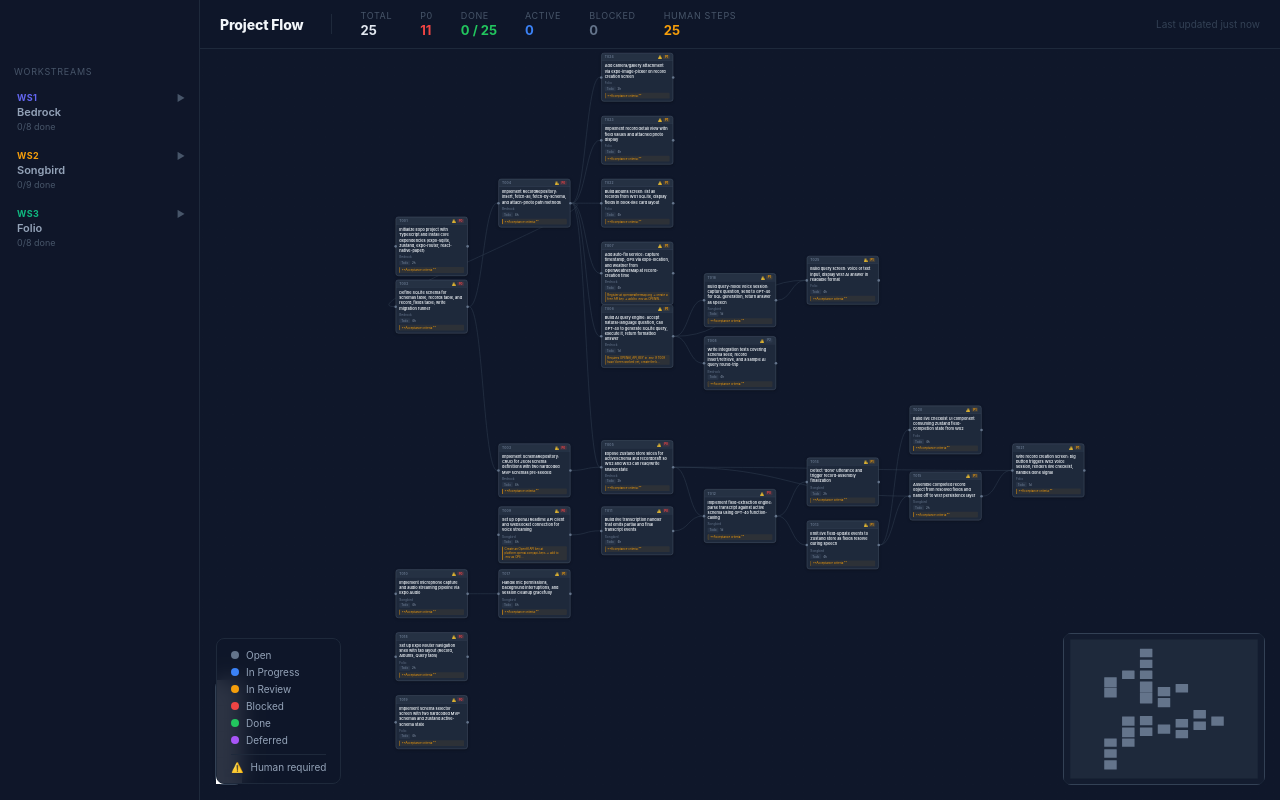
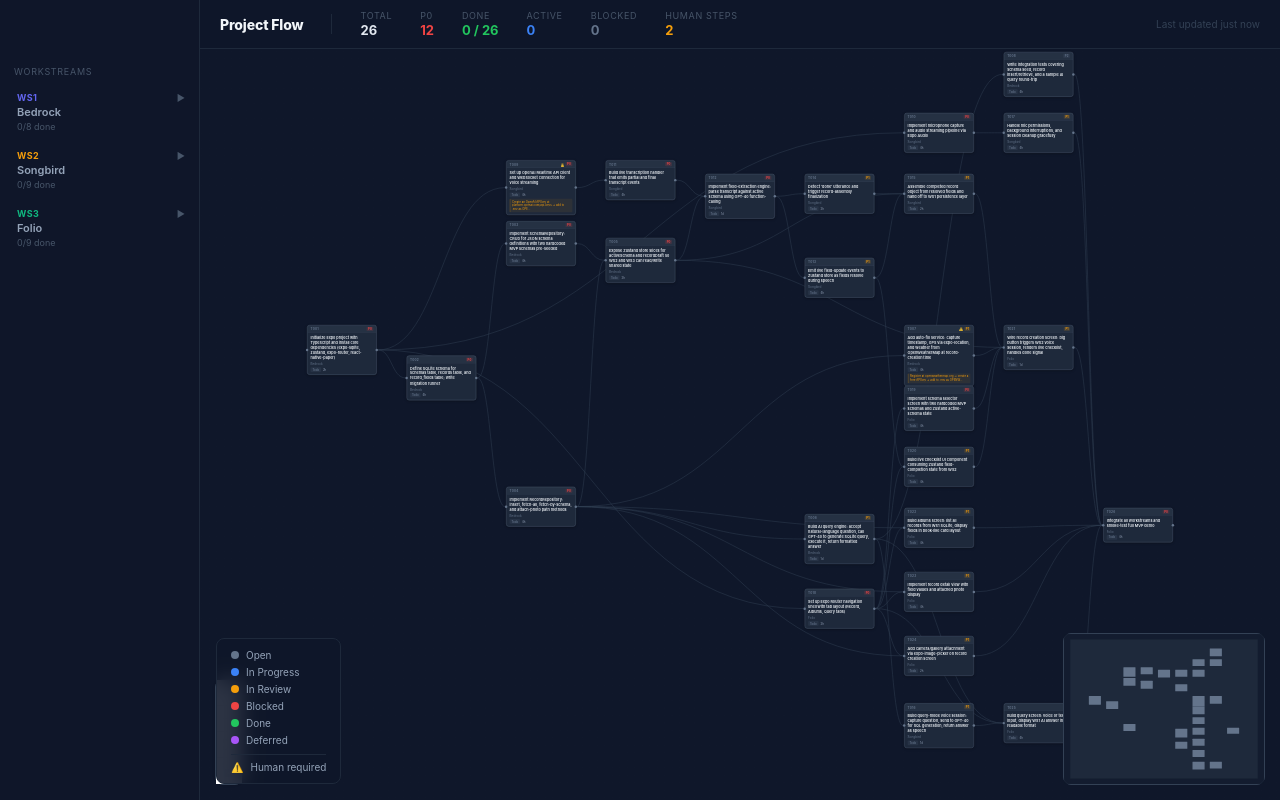
Before and after one commit to bryce-evans/beads-render, a React (Vite) app: page / in a window 1280 px wide. Built offline with nearby package versions, Linux system fonts and the light colour scheme.

Commit message:
add task validation and verification, improve render flowchart

```diff
--- a/src/App.tsx
+++ b/src/App.tsx
@@ -11,7 +11,7 @@ import {
   type NodeTypes,
 } from "@xyflow/react";
 import Dagre from "@dagrejs/dagre";
-import { tasks, generatedAt } from "./generated/tasks";
+import { tasks, generatedAt, workstreamScopes } from "./generated/tasks";
 import TaskNode from "./TaskNode";
 import type { Task, TaskStatus } from "./types";
 import { STATUS_COLOR, relativeTime } from "./utils";
@@ -270,6 +270,13 @@ export default function App() {
                     gap: 10,
                   }}
                 >
+                  {/* Scope tagline */}
+                  {workstreamScopes[ws.id] && (
+                    <div style={{ fontSize: 9, color: "#64748b", lineHeight: 1.5 }}>
+                      {workstreamScopes[ws.id]}
+                    </div>
+                  )}
+
                   {/* Assignees */}
                   <div>
                     <div style={{ fontSize: 8, color: "#475569", textTransform: "uppercase", letterSpacing: "0.07em", marginBottom: 4 }}>
--- a/src/generated/tasks.ts
+++ b/src/generated/tasks.ts
@@ -1,9 +1,11 @@
 // Generated by render.py — do not edit manually
-// Updated: 2026-04-18T07:29:33.798827+00:00
+// Updated: 2026-04-18T07:46:08.664847+00:00
 
 import type { Task } from "../types"
 
-export const generatedAt = "2026-04-18T07:29:33.798827+00:00"
+export const generatedAt = "2026-04-18T07:46:08.664847+00:00"
+
+export const workstreamScopes: Record<string, string> = { "WS1": `Owns local SQLite schema, record storage, migrations, and the AI query engine — does not own UI or voice input.`, "WS2": `Owns all voice capture, OpenAI Realtime API integration, live field-extraction, and record assembly — does not own persistence or UI chrome.`, "WS3": `Owns all screens, navigation, schema selector, live checklist UI, record albums view, and camera attachment — does not own data or voice logic.` }
 
 export const tasks: Task[] = [
   {
@@ -15,8 +17,8 @@ export const tasks: Task[] = [
     estimate: "2h",
     status: "todo",
     depends: [],
-    unlocks: [],
-    humanRequired: `**Acceptance criteria:**`,
+    unlocks: ["T002", "T009", "T010", "T018", "T019"],
+    humanRequired: ``,
     assignee: null,
     events: [],
   },
@@ -28,9 +30,9 @@ export const tasks: Task[] = [
     criticality: "P0",
     estimate: "4h",
     status: "todo",
-    depends: ["T004"],
+    depends: ["T001"],
     unlocks: ["T003", "T004"],
-    humanRequired: `**Acceptance criteria:**`,
+    humanRequired: ``,
     assignee: null,
     events: [],
   },
@@ -44,7 +46,7 @@ export const tasks: Task[] = [
     status: "todo",
     depends: ["T002"],
     unlocks: ["T005"],
-    humanRequired: `**Acceptance criteria:**`,
+    humanRequired: ``,
     assignee: null,
     events: [],
   },
@@ -58,7 +60,7 @@ export const tasks: Task[] = [
     status: "todo",
     depends: ["T002"],
     unlocks: ["T005", "T006", "T007", "T022", "T023", "T024"],
-    humanRequired: `**Acceptance criteria:**`,
+    humanRequired: ``,
     assignee: null,
     events: [],
   },
@@ -72,7 +74,7 @@ export const tasks: Task[] = [
     status: "todo",
     depends: ["T003", "T004"],
     unlocks: ["T012", "T015", "T021"],
-    humanRequired: `**Acceptance criteria:**`,
+    humanRequired: ``,
     assignee: null,
     events: [],
   },
@@ -86,7 +88,7 @@ export const tasks: Task[] = [
     status: "todo",
     depends: ["T004"],
     unlocks: ["T008", "T016", "T025"],
-    humanRequired: `Requires OPENAI_API_KEY in .env. If T009 hasn't been worked yet, create the key at platform.openai.com/api-keys and add it to .env.`,
+    humanRequired: ``,
     assignee: null,
     events: [],
   },
@@ -99,7 +101,7 @@ export const tasks: Task[] = [
     estimate: "4h",
     status: "todo",
     depends: ["T004"],
-    unlocks: [],
+    unlocks: ["T021"],
     humanRequired: `Register at openweathermap.org → create a free API key → add to .env as OPENWEATHER_API_KEY.`,
     assignee: null,
     events: [],
@@ -113,8 +115,8 @@ export const tasks: Task[] = [
     estimate: "4h",
     status: "todo",
     depends: ["T006"],
-    unlocks: [],
-    humanRequired: `**Acceptance criteria:**`,
+    unlocks: ["T026"],
+    humanRequired: ``,
     assignee: null,
     events: [],
   },
@@ -126,7 +128,7 @@ export const tasks: Task[] = [
     criticality: "P0",
     estimate: "4h",
     status: "todo",
-    depends: [],
+    depends: ["T001"],
     unlocks: ["T011"],
     humanRequired: `Create an OpenAI API key at platform.openai.com/api-keys → add to .env as OPENAI_API_KEY. Confirm your org has Realtime API access enabled (may require manual activation in org settings).`,
     assignee: null,
@@ -140,9 +142,9 @@ export const tasks: Task[] = [
     criticality: "P0",
     estimate: "4h",
     status: "todo",
-    depends: [],
+    depends: ["T001"],
     unlocks: ["T017"],
-    humanRequired: `**Acceptance criteria:**`,
+    humanRequired: ``,
     assignee: null,
     events: [],
   },
@@ -156,7 +158,7 @@ export const tasks: Task[] = [
     status: "todo",
     depends: ["T009"],
     unlocks: ["T012"],
-    humanRequired: `**Acceptance criteria:**`,
+    humanRequired: ``,
     assignee: null,
     events: [],
   },
@@ -170,7 +172,7 @@ export const tasks: Task[] = [
     status: "todo",
     depends: ["T011", "T005"],
     unlocks: ["T013", "T014"],
-    humanRequired: `**Acceptance criteria:**`,
+    humanRequired: ``,
     assignee: null,
     events: [],
   },
@@ -184,7 +186,7 @@ export const tasks: Task[] = [
     status: "todo",
     depends: ["T012"],
     unlocks: ["T015", "T020"],
-    humanRequired: `**Acceptance criteria:**`,
+    humanRequired: ``,
     assignee: null,
     events: [],
   },
@@ -197,8 +199,8 @@ export const tasks: Task[] = [
     estimate: "2h",
     status: "todo",
     depends: ["T012"],
-    unlocks: [],
-    humanRequired: `**Acceptance criteria:**`,
+    unlocks: ["T015"],
+    humanRequired: ``,
     assignee: null,
     events: [],
   },
@@ -210,9 +212,9 @@ export const tasks: Task[] = [
     criticality: "P1",
     estimate: "2h",
     status: "todo",
-    depends: ["T013", "T005"],
+    depends: ["T013", "T014", "T005"],
     unlocks: ["T021"],
-    humanRequired: `**Acceptance criteria:**`,
+    humanRequired: ``,
     assignee: null,
     events: [],
   },
@@ -226,7 +228,7 @@ export const tasks: Task[] = [
     status: "todo",
     depends: ["T006"],
     unlocks: ["T025"],
-    humanRequired: `**Acceptance criteria:**`,
+    humanRequired: ``,
     assignee: null,
     events: [],
   },
@@ -239,8 +241,8 @@ export const tasks: Task[] = [
     estimate: "4h",
     status: "todo",
     depends: ["T010"],
-    unlocks: [],
-    humanRequired: `**Acceptance criteria:**`,
+    unlocks: ["T026"],
+    humanRequired: ``,
     assignee: null,
     events: [],
   },
@@ -252,9 +254,9 @@ export const tasks: Task[] = [
     criticality: "P0",
     estimate: "2h",
     status: "todo",
-    depends: [],
-    unlocks: [],
-    humanRequired: `**Acceptance criteria:**`,
+    depends: ["T001"],
+    unlocks: ["T019", "T020", "T021", "T022", "T023", "T024", "T025"],
+    humanRequired: ``,
     assignee: null,
     events: [],
   },
@@ -266,9 +268,9 @@ export const tasks: Task[] = [
     criticality: "P0",
     estimate: "4h",
     status: "todo",
-    depends: [],
-    unlocks: [],
-    humanRequired: `**Acceptance criteria:**`,
+    depends: ["T018"],
+    unlocks: ["T021"],
+    humanRequired: ``,
     assignee: null,
     events: [],
   },
@@ -280,9 +282,9 @@ export const tasks: Task[] = [
     criticality: "P1",
     estimate: "4h",
     status: "todo",
-    depends: ["T013"],
-    unlocks: [],
-    humanRequired: `**Acceptance criteria:**`,
+    depends: ["T013", "T018"],
+    unlocks: ["T021"],
+    humanRequired: ``,
     assignee: null,
     events: [],
   },
@@ -294,9 +296,9 @@ export const tasks: Task[] = [
     criticality: "P1",
     estimate: "1d",
     status: "todo",
-    depends: ["T015", "T005"],
-    unlocks: [],
-    humanRequired: `**Acceptance criteria:**`,
+    depends: ["T015", "T005", "T007", "T019", "T020"],
+    unlocks: ["T026"],
+    humanRequired: ``,
     assignee: null,
     events: [],
   },
@@ -308,9 +310,9 @@ export const tasks: Task[] = [
     criticality: "P1",
     estimate: "4h",
     status: "todo",
-    depends: ["T004"],
-    unlocks: [],
-    humanRequired: `**Acceptance criteria:**`,
+    depends: ["T004", "T018"],
+    unlocks: ["T026"],
+    humanRequired: ``,
     assignee: null,
     events: [],
   },
@@ -322,9 +324,9 @@ export const tasks: Task[] = [
     criticality: "P1",
     estimate: "4h",
     status: "todo",
-    depends: ["T004"],
-    unlocks: [],
-    humanRequired: `**Acceptance criteria:**`,
+    depends: ["T004", "T018"],
+    unlocks: ["T026"],
+    humanRequired: ``,
     assignee: null,
     events: [],
   },
@@ -336,9 +338,9 @@ export const tasks: Task[] = [
     criticality: "P1",
     estimate: "2h",
     status: "todo",
-    depends: ["T004"],
-    unlocks: [],
-    humanRequired: `**Acceptance criteria:**`,
+    depends: ["T004", "T018"],
+    unlocks: ["T026"],
+    humanRequired: ``,
     assignee: null,
     events: [],
   },
@@ -350,9 +352,23 @@ export const tasks: Task[] = [
     criticality: "P1",
     estimate: "4h",
     status: "todo",
-    depends: ["T006", "T016"],
+    depends: ["T006", "T016", "T018"],
+    unlocks: ["T026"],
+    humanRequired: ``,
+    assignee: null,
+    events: [],
+  },
+  {
+    id: "T026",
+    beadsId: "",
+    title: `Integrate all workstreams and smoke-test full MVP demo`,
+    workstream: `WS3 — Folio`,
+    criticality: "P0",
+    estimate: "4h",
+    status: "todo",
+    depends: ["T008", "T017", "T021", "T022", "T023", "T024", "T025"],
     unlocks: [],
-    humanRequired: `**Acceptance criteria:**`,
+    humanRequired: ``,
     assignee: null,
     events: [],
   },
```
